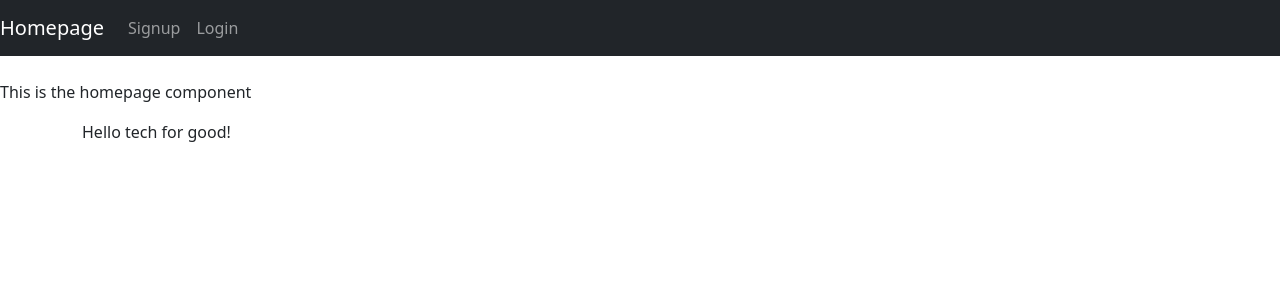
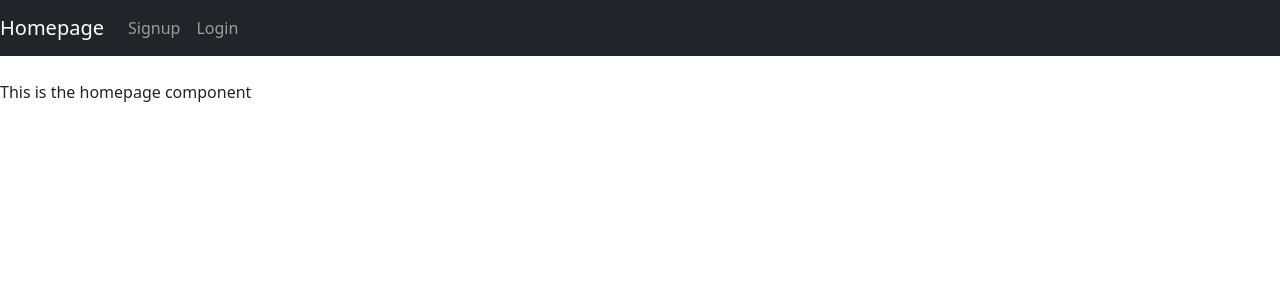
Before and after one commit to Nicola-Carroll/tech_for_good, a React (Create React App) app in the folder client/: page / in a window 1280 px wide. Shown: the top 300 px of the page. Built offline with nearby package versions, Linux system fonts and the light colour scheme.

Commit message:
Remove hello tech for good from App

```diff
--- a/client/src/App.js
+++ b/client/src/App.js
@@ -10,7 +10,6 @@ import CreateListing from './pages/CreateListing';
 
 function App() {
   return (
-    <>
     <Router>
       <Navbar />
       <br />
@@ -19,8 +18,6 @@ function App() {
       <Route path="/login" component={Login} />
       <Route path="/listings/new" component={CreateListing} />
     </Router>
-      <div className="container">Hello tech for good!</div>
-    </>
   );
 }
 
```
Lines whose indentation alone changed are shown as unchanged.
